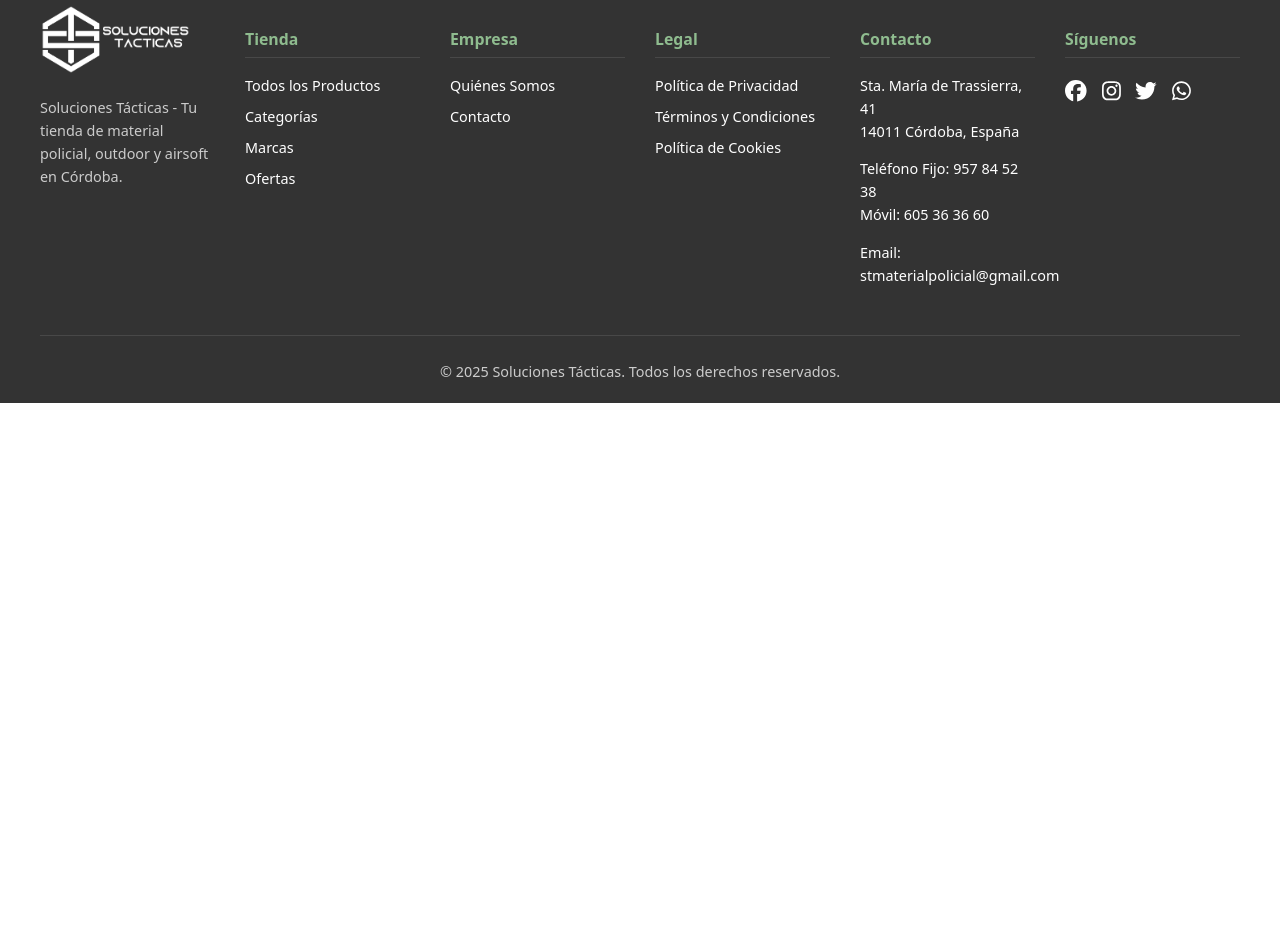
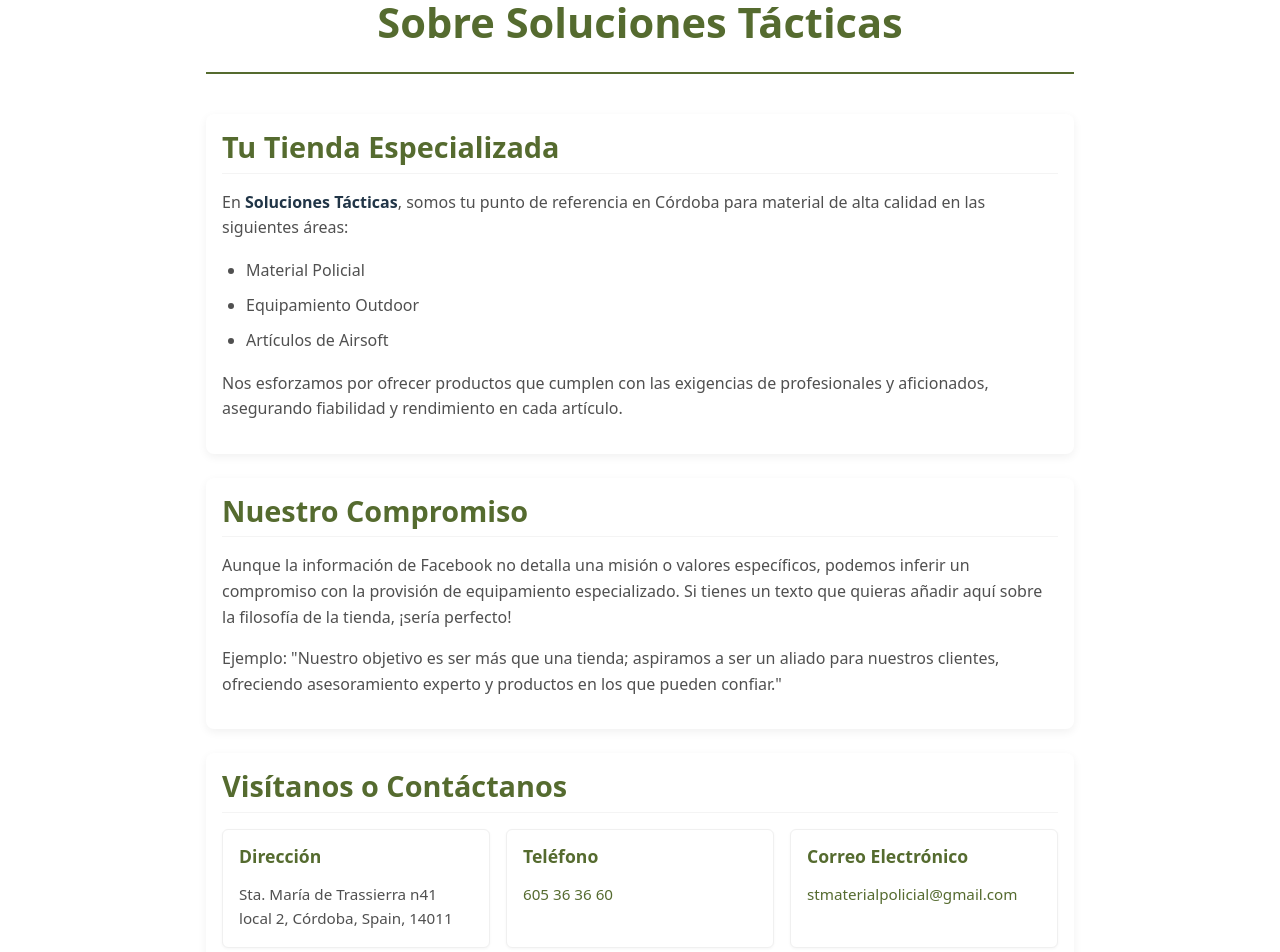
Before and after one commit to allacalle/soluciones-tacticas-frontend, a React (Vite) app: page /quienes-somos in a window 1280 px wide. Shown: the part 220-1172 px from the top of the page. Before the commit the page ends 800 px from the top, so only its background shows below. Built offline with nearby package versions, Linux system fonts and the light colour scheme; no server answers.

Commit message:
Creada pagina AboutUs

```diff
--- a/src/App.tsx
+++ b/src/App.tsx
@@ -20,6 +20,7 @@
 
 import './css/pageLayout.css'
 import './index.css'
+import AboutUsPage from './pages/AboutUsPage';
 
 // Define una interfaz para tipar los datos de producto que esperamos de la API de WooCommerce
 // Esta interfaz se queda aquí en App.tsx (o puedes moverla a un archivo compartido si la usas en varios sitios)
@@ -49,6 +50,8 @@
 
           <Route path="/marcas" element={<BrandsPage />} /> {/* Ruta para la página de lista de marcas */}
           <Route path="/marca/:brandSlug" element={<ProductsByBrandPage />} />
+          <Route path="/quienes-somos" element={<AboutUsPage />} /> // O la ruta que prefieras
+
 
 
           <Route path="*" element={<div>Página No Encontrada (404)</div>} />
--- /dev/null
+++ b/src/pages/AboutUsPage.tsx
@@ -0,0 +1,86 @@
+import React from 'react';
+import './css/AboutUsPage.css'; // Asegúrate de que la ruta al CSS sea correcta
+
+// Opcional: Si tienes un logo de la tienda o una imagen genérica que quieras usar
+// import storeImage from '../assets/store-front.jpg'; // Ejemplo
+
+const AboutUsPage: React.FC = () => {
+  const storeName = "Soluciones Tácticas"; // Puedes cambiar esto si tienen un nombre más completo
+  const address = "Sta. María de Trassierra n41 local 2, Córdoba, Spain, 14011";
+  const phoneNumber = "605 36 36 60";
+  const email = "stmaterialpolicial@gmail.com";
+
+  return (
+    <div className="page-container about-us-page-container">
+      <header className="about-us-header">
+        <h1>Sobre {storeName}</h1>
+        {/*
+          Podrías añadir una imagen representativa de la tienda aquí si tienes una
+          <img src={storeImage} alt={`Fachada de ${storeName}`} className="store-header-image" />
+        */}
+      </header>
+
+      <section className="about-us-section what-we-do">
+        <h2>Tu Tienda Especializada</h2>
+        <p>
+          En <strong>{storeName}</strong>, somos tu punto de referencia en Córdoba para material de alta calidad en las siguientes áreas:
+        </p>
+        <ul>
+          <li>Material Policial</li>
+          <li>Equipamiento Outdoor</li>
+          <li>Artículos de Airsoft</li>
+        </ul>
+        <p>
+          Nos esforzamos por ofrecer productos que cumplen con las exigencias de profesionales y aficionados,
+          asegurando fiabilidad y rendimiento en cada artículo.
+        </p>
+      </section>
+
+      <section className="about-us-section our-commitment">
+        <h2>Nuestro Compromiso</h2>
+        <p>
+          Aunque la información de Facebook no detalla una misión o valores específicos,
+          podemos inferir un compromiso con la provisión de equipamiento especializado.
+          Si tienes un texto que quieras añadir aquí sobre la filosofía de la tienda,
+          ¡sería perfecto!
+        </p>
+        <p>
+          Ejemplo: "Nuestro objetivo es ser más que una tienda; aspiramos a ser un aliado para nuestros
+          clientes, ofreciendo asesoramiento experto y productos en los que pueden confiar."
+        </p>
+      </section>
+
+      <section className="about-us-section visit-us">
+        <h2>Visítanos o Contáctanos</h2>
+        <div className="contact-details-grid">
+          <div className="contact-detail-item">
+            <h3>Dirección</h3>
+            <p>{address}</p>
+            {/* Podrías integrar un mapa de Google aquí si quieres */}
+            {/* <a href={`https://www.google.com/maps/search/?api=1&query=${encodeURIComponent(address)}`} target="_blank" rel="noopener noreferrer" className="map-link">
+              Ver en Google Maps
+            </a> */}
+          </div>
+
+          <div className="contact-detail-item">
+            <h3>Teléfono</h3>
+            <p><a href={`tel:${phoneNumber.replace(/\s/g, '')}`}>{phoneNumber}</a></p>
+          </div>
+
+          <div className="contact-detail-item">
+            <h3>Correo Electrónico</h3>
+            <p><a href={`mailto:${email}`}>{email}</a></p>
+          </div>
+        </div>
+        <p className="opening-hours-note">
+          Consulta nuestros horarios actualizados o contáctanos para más información.
+          {/* Si tienes horarios específicos, los puedes listar aquí */}
+        </p>
+      </section>
+
+      {/* Si en el futuro tienes más información (historia, equipo, etc.), puedes añadir más secciones */}
+    </div>
+  );
+};
+
+export default AboutUsPage;
--- /dev/null
+++ b/src/pages/css/AboutUsPage.css
@@ -0,0 +1,142 @@
+/* src/pages/css/AboutUsPage.css */
+
+.about-us-page-container {
+    max-width: 900px;
+    margin: 0 auto;
+    padding: var(--spacing-large, 24px) var(--spacing-medium, 16px);
+    color: var(--color-text-dark, #333);
+    line-height: 1.7;
+    background-color: var(--color-background-light, #fff);
+}
+
+.about-us-header {
+    text-align: center;
+    margin-bottom: var(--spacing-xlarge, 40px); /* Reducido un poco */
+    padding-bottom: var(--spacing-medium, 16px);
+    border-bottom: 2px solid var(--color-primary, #556B2F);
+}
+
+.about-us-header h1 {
+    font-size: clamp(1.9rem, 5vw, 2.6rem); /* Ligeramente ajustado */
+    color: var(--color-primary-dark, #3a4a1f);
+    margin-bottom: var(--spacing-small, 8px);
+}
+
+.store-header-image { /* Si decides usar una imagen en la cabecera */
+    max-width: 100%;
+    height: auto;
+    max-height: 300px; /* Limita la altura máxima */
+    object-fit: cover;
+    border-radius: 8px;
+    margin-top: var(--spacing-medium, 16px);
+    box-shadow: 0 4px 12px rgba(0,0,0,0.1);
+}
+
+.about-us-section {
+    margin-bottom: var(--spacing-large, 32px);
+    padding: var(--spacing-medium, 20px); /* Un poco más de padding */
+    background-color: var(--color-neutral-lightest, #fdfdfd); /* Más sutil que #f9f9f9 */
+    border-radius: 8px;
+    box-shadow: 0 3px 10px rgba(0,0,0,0.06); /* Sombra un poco más definida */
+}
+
+.about-us-section h2 {
+    font-size: clamp(1.4rem, 4vw, 1.8rem); /* Ligeramente ajustado */
+    color: var(--color-primary, #556B2F);
+    margin-top: 0;
+    margin-bottom: var(--spacing-base, 16px);
+    padding-bottom: var(--spacing-small, 10px);
+    border-bottom: 1px solid var(--color-neutral-light, #e8e8e8); /* Borde más sutil */
+}
+
+.about-us-section p,
+.about-us-section ul {
+    font-size: 1rem;
+    color: var(--color-text-medium, #505050); /* Un poco más oscuro */
+    margin-bottom: var(--spacing-base, 16px);
+}
+
+.about-us-section ul {
+    list-style: disc;
+    padding-left: var(--spacing-large, 24px);
+}
+
+.about-us-section li {
+    margin-bottom: var(--spacing-small, 10px); /* Un poco más de espacio */
+}
+
+.about-us-section strong {
+    color: var(--color-text-dark, #333);
+    font-weight: var(--font-weight-semibold, 600);
+}
+
+.visit-us .contact-details-grid {
+    display: grid;
+    grid-template-columns: repeat(auto-fit, minmax(250px, 1fr)); /* Columnas responsivas */
+    gap: var(--spacing-medium, 20px);
+    margin-bottom: var(--spacing-medium, 16px);
+}
+
+.contact-detail-item {
+    padding: var(--spacing-base, 16px);
+    background-color: var(--color-background-light, #fff);
+    border: 1px solid var(--color-neutral-lighter, #f0f0f0);
+    border-radius: 6px;
+    box-shadow: 0 1px 3px rgba(0,0,0,0.04);
+}
+
+.contact-detail-item h3 {
+    font-size: 1.1rem;
+    color: var(--color-primary-dark, #3a4a1f);
+    margin-top: 0;
+    margin-bottom: var(--spacing-small, 8px);
+}
+
+.contact-detail-item p {
+    margin-bottom: 0; /* El párrafo es el último elemento aquí */
+    font-size: 0.95rem;
+}
+
+.contact-detail-item a {
+    color: var(--color-primary, #556B2F);
+    text-decoration: none;
+}
+
+.contact-detail-item a:hover {
+    text-decoration: underline;
+}
+
+.map-link { /* Si decides añadir el enlace a Google Maps */
+    display: inline-block;
+    margin-top: var(--spacing-small, 8px);
+    font-size: 0.9rem;
+    text-decoration: underline;
+}
+
+.opening-hours-note {
+    text-align: center;
+    font-style: italic;
+    color: var(--color-text-light-medium, #777); /* Un gris más claro */
+    margin-top: var(--spacing-medium, 20px);
+    font-size: 0.9rem;
+}
+
+
+/* Media queries para responsividad */
+@media (max-width: 768px) {
+    .about-us-header h1 {
+        font-size: clamp(1.7rem, 6vw, 2.2rem);
+    }
+
+    .about-us-section h2 {
+        font-size: clamp(1.2rem, 5vw, 1.6rem);
+    }
+
+    .about-us-page-container {
+        padding: var(--spacing-medium, 16px) var(--spacing-small, 12px);
+    }
+
+    .visit-us .contact-details-grid {
+        grid-template-columns: 1fr; /* Una columna en móviles */
+    }
+}
```
